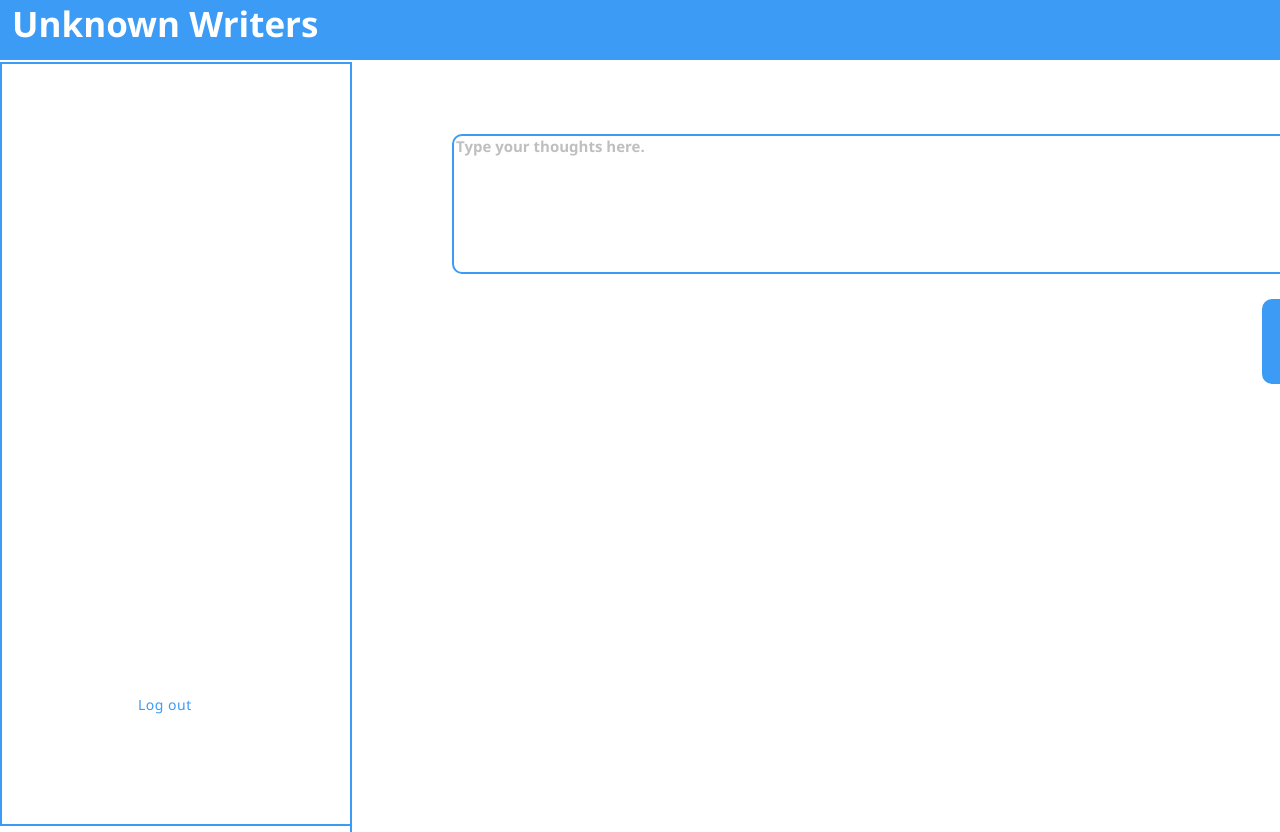
After one commit to GullapalliAkhil/UknownWriters, a Django app: template Unknown Writers/templates/HomePage.html in a window 1280 px wide. The commit adds this page. Run offline with Django 3.2, Linux system fonts and the light colour scheme; the template is opened without the code that fills it, so the values that code supplies are empty; parts of the project's set-up code (start-up, migrations or seed data) failed here and were passed over.

Commit message:
Adding of Login and Logout functionality, added the required database model, Implemented the homepage UI, sending the post data to database and retrieving them

```diff
--- a/Unknown Writers/login/views.py
+++ b/Unknown Writers/login/views.py
@@ -2,6 +2,5 @@ from django.shortcuts import render
 from django.http import HttpResponse
 
 # Create your views here.
-def loginview(request):
-
-    return render(request,'Login_Page.html')
+#def loginview1(request):
+# return render(request,'Login_Page.html')
--- /dev/null
+++ b/Unknown Writers/templates/HomePage.html
@@ -0,0 +1,93 @@
+<!DOCTYPE htlml>
+<html>
+  <head>
+     <title>Unknown Writers</title>
+  </head>
+  <body class='wholebody'>
+
+       <div class='top-container' style="font-size:35px;overflow:visible;font-weight:bold; background-color:#3b9bf5; height:60px;color:white">
+          <h4 style="padding-bottom:15px;  padding-left:12px;">Unknown Writers</h1>
+        </div>
+       <div class='left-plane' style="border:2px solid #3b9bf5;overflow-y:hidden;background-color:white; height:95vh; width:348px;margin-top:2px">
+           <form action='/logout/' method="POST">{% csrf_token %}
+
+            <button type='submit' style="font-size:14px; font-family: 'Segoe UI', 'Roboto', arial, sans-serif;border:transparent;margin-top:630px; margin-left:130px; background-color:white;letter-spacing:0.50px;color:#3b9bf5; font-weight:normal;cursor: pointer;">Log out</button>
+
+
+           </form>
+
+
+
+      </div>
+       <div class='Right-plane'style="border:2px solid #3b9bf5;border-top:transparent;background-color:whitesmoke;border-bottom:transparent;border-right:transparent;overflow:scroll;overflow-x:hidden;background-color:white;height:91vh;margin-top:-722px;margin-left:350px;">
+             <div class='content'>
+                <form class="thoughts-form" action='/add/'method="POST">{% csrf_token %}
+                   <textarea id='content' name='message' style="
+            font-family: 'Segoe UI', 'Roboto', arial, sans-serif;font-weight:bold; border-radius:10px;border:2px solid #3b9bf5;font-size:16px;margin-left:100px;margin-top:30px;width:1000px;height:140px;padding-top:0px;"type='text'placeholder="Type your thoughts here."></textarea></br>
+                   <button type='submit' style="font-size:17px; font-family: 'Segoe UI', 'Roboto', arial, sans-serif;border-radius:10px;letter-spacing:0.50px; background-color:#3b9bf5;color:white; font-weight:bold;padding: 6px 20px;border:2px solid #3b9bf5;cursor: pointer;margin-left:910px;margin-top:25px">Let other's know</button>
+                </form>
+            </div>
+
+             <div>
+                {% for content in all_data %}
+               <div style="margin-left:100px;word-break: break-word;overflow:auto; height:40px; padding: 15px;margin-top: 30px; border-radius:4px; font-family:'Segoe UI', 'Roboto', arial, sans-serif;border:2px solid #3b9bf5;margin-right:140px; font-size: 14px;">{{content.user_thoughts}}</div>
+               {% endfor %}
+             <div>
+
+
+      </div>
+
+       <Style>
+         body[class='wholebody']{
+         font-family:'Segoe UI', 'Roboto', arial, sans-serif;
+         font-size:14;
+         margin:0px;
+         padding:0px;
+         overflow:hidden;
+         }
+         ::-webkit-scrollbar {
+           width: 8px;
+           cursor: pointer;
+            }
+
+         /* Track */
+        ::-webkit-scrollbar-track {
+         box-shadow: inset 0 0 5px #3b9bf5;
+         border-radius: 4px;
+         cursor: pointer;
+            }
+
+       /* Handle */
+        ::-webkit-scrollbar-thumb {
+        background: #3b9bf5;
+        border-radius: 4px;
+        cursor: pointer;
+         }
+
+        /* Handle on hover */
+       ::-webkit-scrollbar-thumb:hover {
+         background:#3b9bf5;
+         cursor:pointer;
+        }
+         ::placeholder {
+             color:#bfbfbf;
+             opacity: 1; /* Firefox */
+             font-family:'Segoe UI', 'Roboto', arial, sans-serif;
+             font-size: 15px;
+             font-style:'Segoe UI', 'Roboto', arial, sans-serif;
+          }
+
+        :-ms-input-placeholder { /* Internet Explorer 10-11 */
+            color: #bfbfbf;
+            font-family: 'Segoe UI', 'Roboto', arial, sans-serif;
+            font-size:20px;
+              }
+        ::-ms-input-placeholder { /* Microsoft Edge */
+            color: #bfbfbf;
+            font-family: 'Segoe UI', 'Roboto', arial, sans-serif;
+            font-size: 20px;
+            font-style: 'Segoe UI', 'Roboto', arial, sans-serif;
+            }
+      </Style.
+  </body>
+</html>
--- a/Unknown Writers/unknownWriters_project/urls.py
+++ b/Unknown Writers/unknownWriters_project/urls.py
@@ -15,20 +15,26 @@ Including another URLconf
 """
 from django.contrib import admin
 from django.urls import path
-from login.views import loginview
-from signup.views import signupview
-from signup.views import newPage
+from  signup.views import loginview1, signupview, newPage, user_login,userthoughts,user_logout
 from django.contrib.staticfiles.urls import staticfiles_urlpatterns
 
 urlpatterns = [
     path('admin/', admin.site.urls),
 
-    path('',loginview ),
+    path('', loginview1 ),
 
     path('signup/',signupview),
 
     path('login/' , newPage),
 
+    path('HomePage/', user_login),
+
+    path('add/', userthoughts),
+
+    path('logout/', user_logout),
+
+
+
 ]
 
 urlpatterns += staticfiles_urlpatterns()
```
Also changed, not shown: Unknown Writers/signup/models.py (+11 -1 lines), Unknown Writers/signup/views.py (+70 -2 lines), Unknown Writers/templates/Createaccount.html (+13 -6 lines), Unknown Writers/templates/Login_Page.html (+7 -4 lines), Unknown Writers/db.sqlite3, Unknown Writers/signup/migrations/0001_initial.py, Unknown Writers/signup/migrations/0002_auto_20190714_0004.py (deleted), Unknown Writers/signup/migrations/__init__.py (added), 2 other files.
